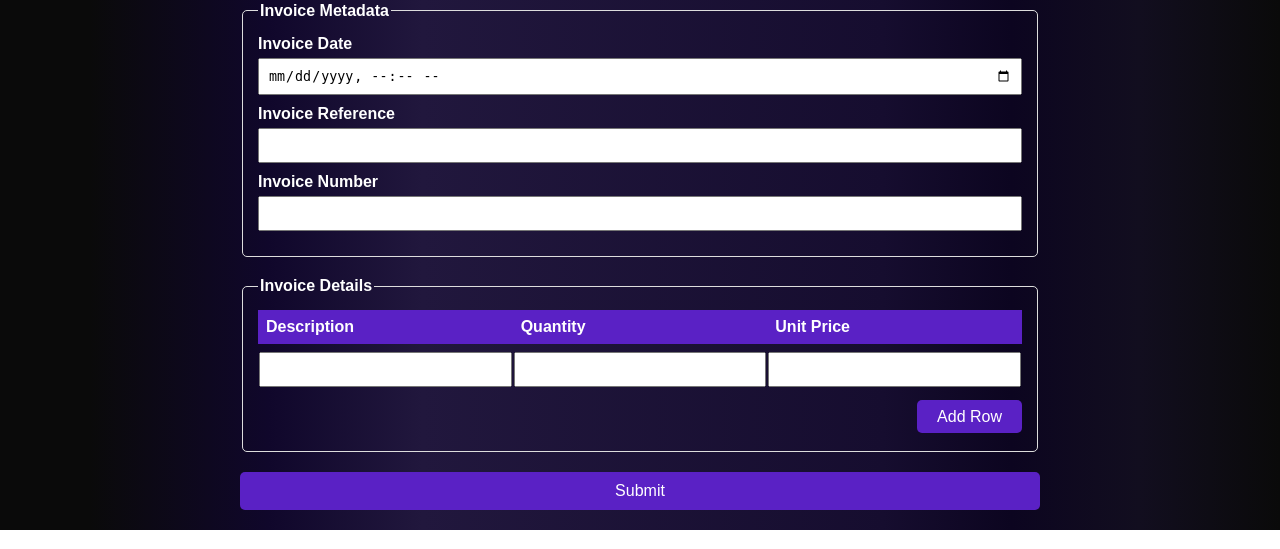
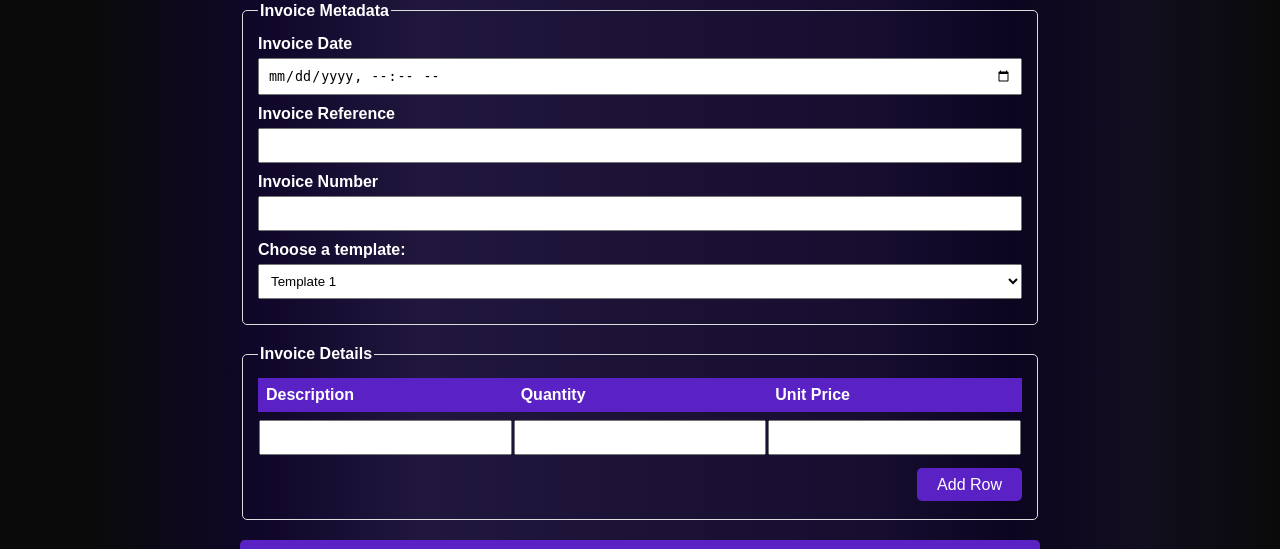
Before and after one commit to devharry20/Invoice-Generator, a Flask app: page /customise in a window 1280 px wide. Shown: the part 896-1445 px from the top of the page. Run offline with Flask 3, Linux system fonts and the light colour scheme.

Commit message:
Added template selector

```diff
--- a/static/templates/customise.html
+++ b/static/templates/customise.html
@@ -58,6 +58,15 @@
 
       <label for="invoice_num">Invoice Number</label>
       <input type="text" id="invoice_num" name="invoice_num" required>
+
+      <div class="template-select">
+        <label for="template">Choose a template:</label>
+        <select name="template" id="templates">
+          <option value="template1">Template 1</option>
+          <option value="template2">Template 2</option>
+          <option value="template3">Template 3</option>
+        </select>
+      </div>
     </fieldset>
 
     <fieldset>
```
